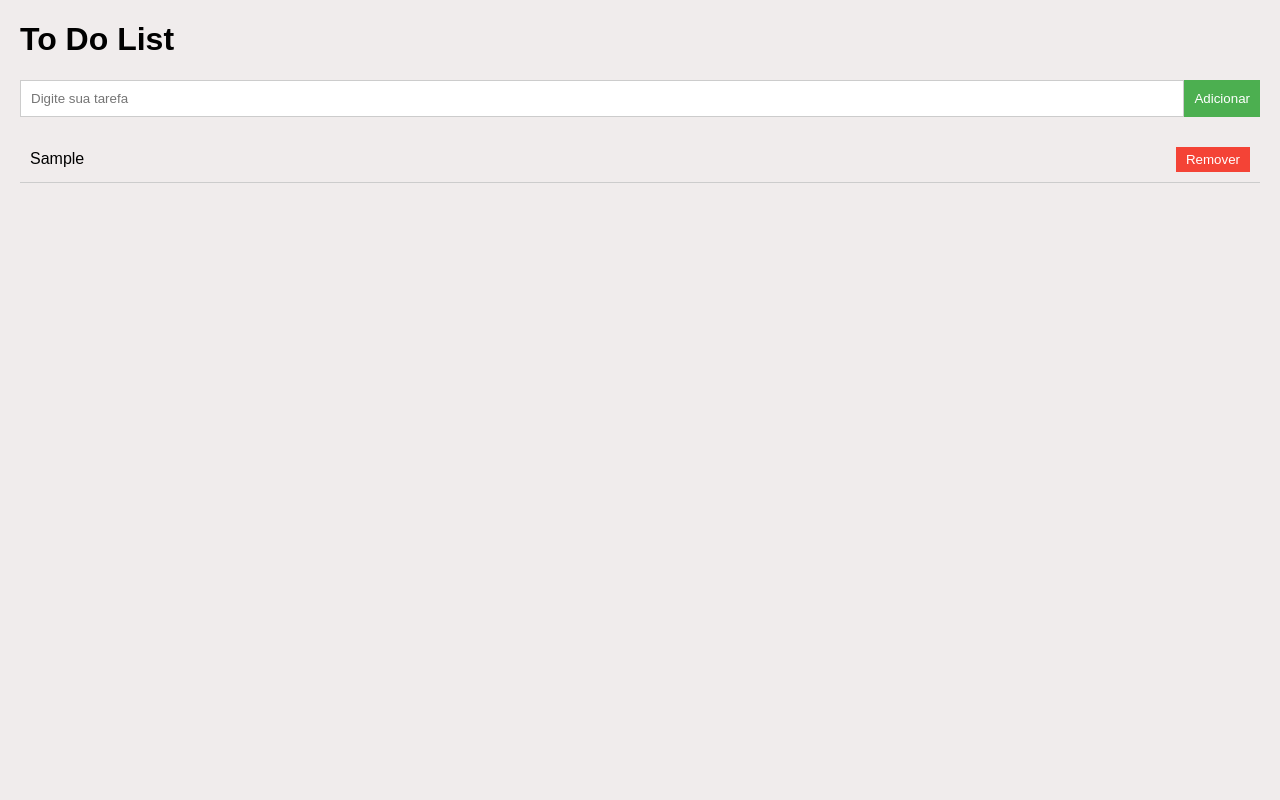
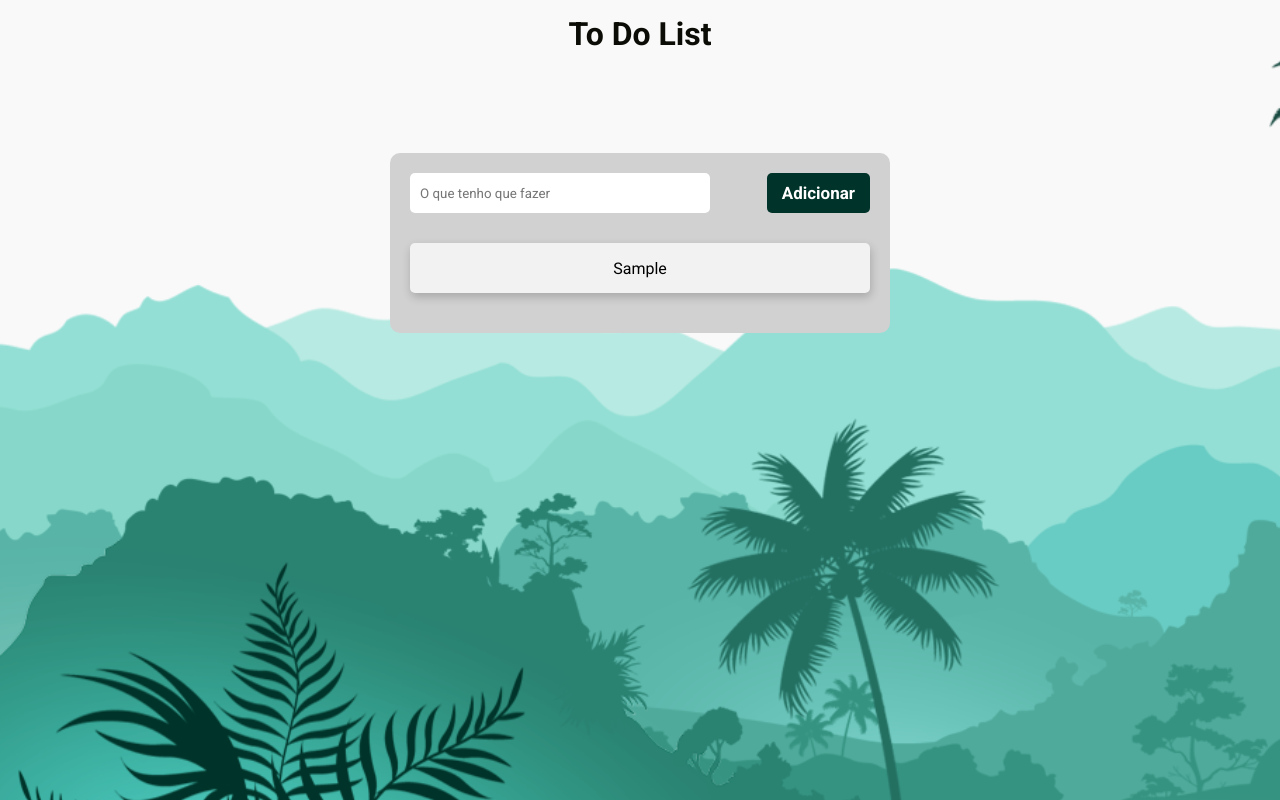
Before and after one commit to luizfelizardo/To-do-list, a website: page index.html in a window 1280 px wide. Both pictures are taken after typing "Sample" into the empty fields and a click on the button "Adicionar". Drawn offline with Linux system fonts and the light colour scheme.

Commit message:
Alteração do layout

```diff
--- a/index.html
+++ b/index.html
@@ -2,16 +2,24 @@
 <html>
 <head>
     <meta charset="utf-8"/>
-  <title>To Do List</title>
+  <title>Lista de Tarefas</title>
   <link rel="stylesheet" href="style.css">
+  <link rel="preconnect" href="https://fonts.googleapis.com">
+<link rel="preconnect" href="https://fonts.gstatic.com" crossorigin>
+<link href="https://fonts.googleapis.com/css2?family=Roboto:ital,wght@0,100..900;1,100..900&display=swap" rel="stylesheet">
 </head>
 <body>
   <h1>To Do List</h1>
-  <div class="input-area">
-    <input type="text" id="taskInput" placeholder="Digite sua tarefa">
-    <button id="addTaskButton">Adicionar</button>
+  <div class="conteiner">
+    <input class="input-task" placeholder="O que tenho que fazer">
+    <button class="button-add-task">Adicionar</button>
+    <ul class="list-tasks">
+
+    </ul>
   </div>
-  <ul id="taskList"></ul>
+
+
+
   <script src="script.js"></script>
 </body>
 </html>
--- a/script.js
+++ b/script.js
@@ -1,38 +1,78 @@
-const taskInput = document.getElementById("taskInput");
-const addTaskButton = document.getElementById("addTaskButton");
-const taskList = document.getElementById("taskList");
-const tasks = new Set(); // Conjunto para armazenar as tarefas
+const button = document.querySelector('.button-add-task')
+const input = document.querySelector('.input-task')
+const listaCompleta = document.querySelector('.list-tasks')
 
-addTaskButton.addEventListener("click", addTask);
+let minhaListaDeItens = []
 
-function addTask() {
-  const taskText = taskInput.value.trim();
+function adicionarNovaTarefa() {
+  const tarefa = input.value.trim(); // Remove espaços em branco extras
 
-  if (taskText === "") {
-    alert("Por favor, digite uma tarefa!");
-    return;
+  if (tarefa === "") {
+    alert("Por favor, digite uma tarefa.");
+    return; // Impede que a tarefa vazia seja adicionada
   }
 
-  // Verifica se a tarefa já está no conjunto
-  if (tasks.has(taskText)) {
-    alert("Essa tarefa já está na lista!");
-    return;
+  // Verifica se a tarefa já existe na lista
+  if (minhaListaDeItens.find(item => item.tarefa === tarefa)) {
+    alert("Tarefa já existe na lista.");
+    return; // Impede que a tarefa repetida seja adicionada
   }
 
-  const li = document.createElement("li");
-  li.innerHTML = `<span>${taskText}</span><button>Remover</button>`;
-  taskList.appendChild(li);
-  taskInput.value = "";
+  minhaListaDeItens.push({
+    tarefa: input.value,
+    concluida: false,
+  })
 
-  const removeButton = li.querySelector("button");
-  removeButton.addEventListener("click", removeTask);
+  input.value = ''
 
-  tasks.add(taskText); // Adiciona a tarefa ao conjunto
+  mostrarTarefas()
 }
 
-function removeTask(event) {
-  const li = event.target.parentNode;
-  const taskText = li.querySelector("span").textContent;
-  taskList.removeChild(li);
-  tasks.delete(taskText); // Remove a tarefa do conjunto
+function mostrarTarefas() {
+  let novaLi = ''
+
+  // ['comprar café', 'estudar programação']
+
+  minhaListaDeItens.forEach((item, posicao) => {
+    novaLi =
+      novaLi +
+      `
+
+        <li class="task ${item.concluida && 'done'}">
+            <img src="./img/checked.png" alt="check-na-tarefa" onclick="concluirTarefa(${posicao})">
+            <p>${item.tarefa}</p>
+            <img src="./img/trash.png" alt="tarefa-para-o-lixo" onclick="deletarItem(${posicao})">
+        </li>
+
+        `
+  })
+
+  listaCompleta.innerHTML = novaLi
+
+  localStorage.setItem('lista', JSON.stringify(minhaListaDeItens))
 }
+
+function concluirTarefa(posicao) {
+  minhaListaDeItens[posicao].concluida = !minhaListaDeItens[posicao].concluida
+
+  mostrarTarefas()
+}
+
+function deletarItem(posicao) {
+  minhaListaDeItens.splice(posicao, 1)
+
+  mostrarTarefas()
+}
+
+function recarregarTarefas() {
+  const tarefasDoLocalStorage = localStorage.getItem('lista')
+
+  if (tarefasDoLocalStorage) {
+    minhaListaDeItens = JSON.parse(tarefasDoLocalStorage)
+  }
+
+  mostrarTarefas()
+}
+
+recarregarTarefas()
+button.addEventListener('click', adicionarNovaTarefa)
--- a/style.css
+++ b/style.css
@@ -1,50 +1,97 @@
-body {
-    font-family: sans-serif;
-    margin: 20px;
-    background-color: rgb(240, 236, 236);
+* {
+  margin: 0;
+  padding: 0;
+  box-sizing: border-box;
+  font-family: 'roboto', sans-serif;
+  outline: none;
 }
 
-  .input-area {
-    display: flex;
-    justify-items: center;
+body{
+  background: url(./img/background.png);
+}
+
+h1 {
+  text-align: center;
+  margin-top: 15px;
+  color: #0c0c06;
+  }
+
+.conteiner{
+  background-color: #d1d1d1;
+  width: 500px;
+  border-radius: 10px;
+  padding: 20px;
+  margin-left: auto;
+  margin-right: auto;
+  margin-top: 100px;
+  margin: 100px auto 0;
+}
+
+.input-task{
+  border: none;
+  border-radius: 5px;
+  width: 300px;
+  height: 40px;
+  padding-left: 10px;
+}
+
+.button-add-task{
+border: none;
+border-radius: 5px;
+height: 40px;
+background-color: #003329;
+color: #ffff;
+font-size: 17px;
+padding: 0 15px;
+float: right;
+cursor: pointer;
+font-weight: 700;
+}
+
+.button-add-task:hover{
+opacity: 0.8;
 
 }
 
-  #taskInput {
-    flex-grow: 1;
-    padding: 10px;
-    border: 1px solid #ccc;
+
+.button-add-task:active{
+opacity: 0.6;
 }
 
-  #addTaskButton {
-    padding: 10px;
-    background-color: #4CAF50;
-    color: white;
-    border: none;
-    cursor: pointer;
+
+.list-tasks{
+  width: 100%;
+  list-style: none;
+  margin-top: 30px;
+
 }
 
-  #taskList {
-    list-style: none;
-    padding: 0;
-    margin-top: 20px;
+.task{
+  background-color: #f2f2f2;
+  box-shadow: 1px 4px 10px rgba(0, 0, 0, 0.2);
+  height: 50px;
+  display: flex;
+  align-items: center;
+  justify-content: space-between;
+  padding: 0 15px;
+  border-radius: 5px;
+  margin-bottom: 20px;
+  cursor: pointer;
+
 }
 
-  #taskList li {
-    padding: 10px;
-    border-bottom: 1px solid #ccc;
-    display: flex;
-    align-items: center;
+  img{
+    height: 25px;
+    opacity: 0;
+    transition: opacity 0.5s ease-in-out;
   }
 
-  #taskList li span {
-    flex-grow: 1;
+.task:hover img{
+  opacity: 1;
+
 }
 
-  #taskList li button {
-    background-color: #f44336;
-    color: white;
-    border: none;
-    padding: 5px 10px;
-    cursor: pointer;
+.done{
+  background-color: #8fac55;
+  text-decoration: line-through;
 }
```
Also changed, not shown: img/background.png (added), img/checked.png (added), img/trash.png (added). Lines whose indentation alone changed are shown as unchanged.
